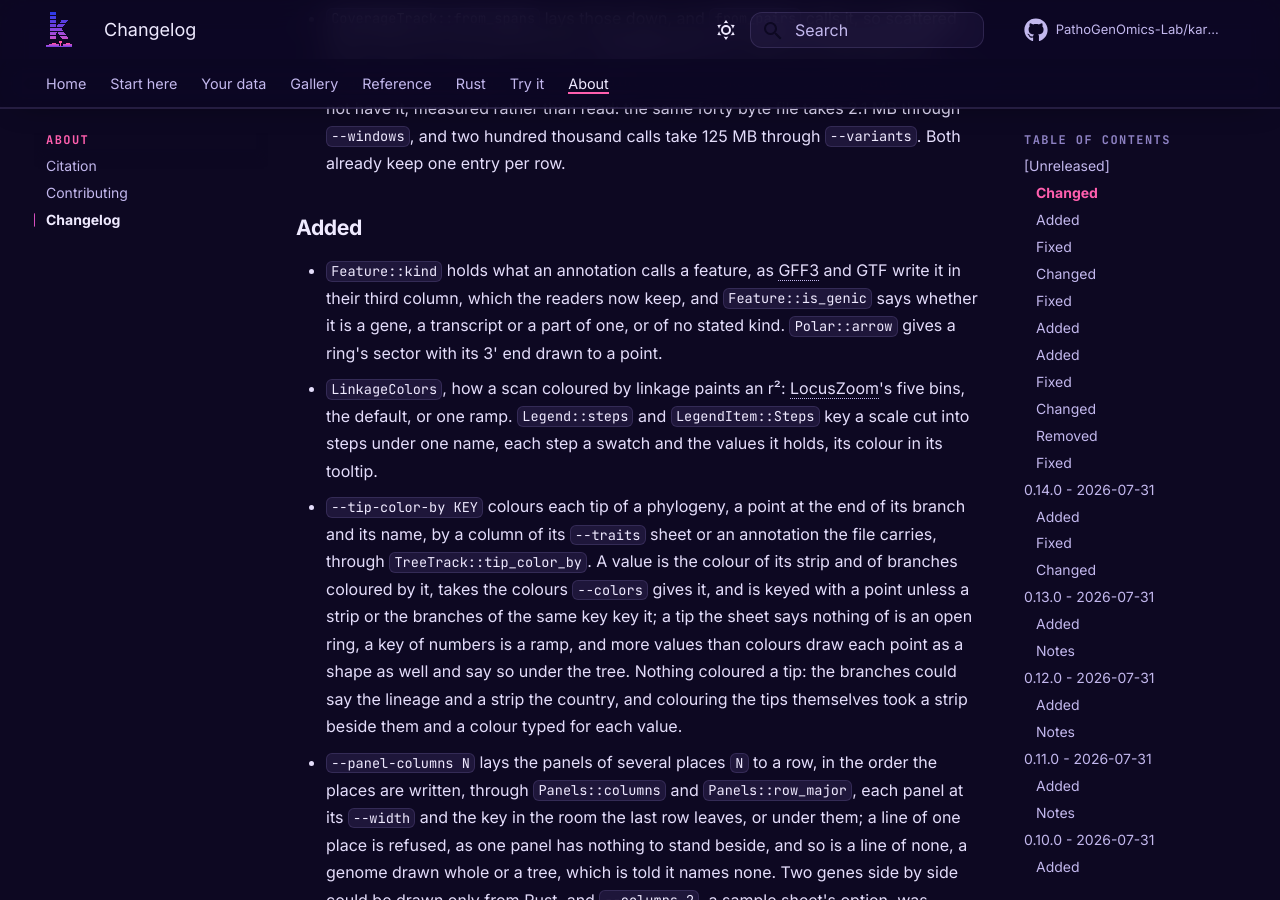
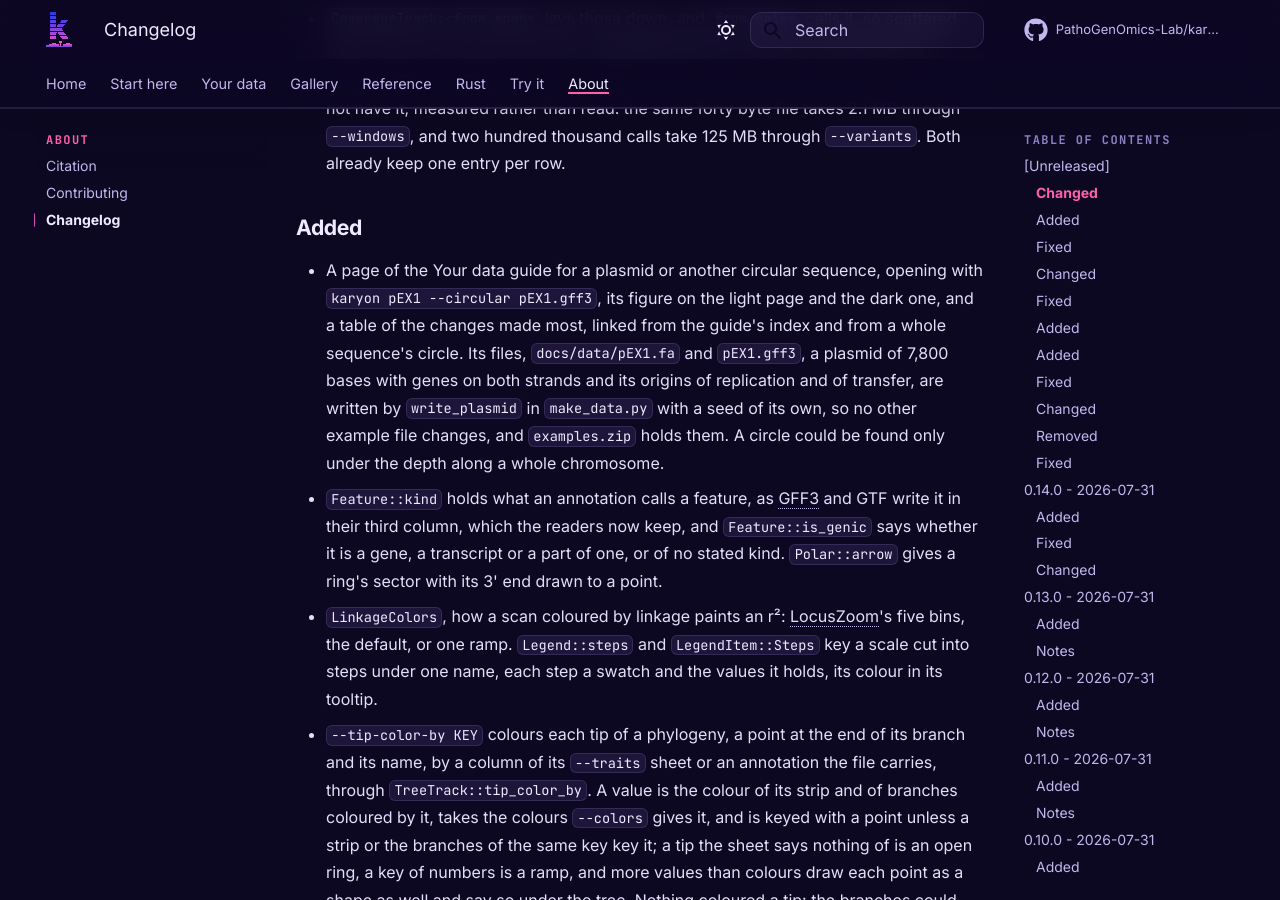
Before and after one commit to PathoGenOmics-Lab/karyon, an MkDocs documentation site: the page built from docs/about/changelog.md, in a window 1280 px wide and 900 px high, scrolled down 12824 px. Built offline with MkDocs 1.6.1 and Material for MkDocs 9.7.7, drawn with Linux system fonts in a browser that asks for light colours; comment, search, counter and statistics services are not loaded.

Commit message:
Give a plasmid or circular genome a page of its own in Your data
The page opens with karyon pEX1 --circular pEX1.gff3, draws its figure on both pages and lists the changes made most, each a command that was run, and the guide's index, its navigation and a whole sequence's circle link to it. Its plasmid, a FASTA and a GFF3 with genes on both strands and two origins, is written by a function of make_data.py with a seed of its own, so no other example file changes, and examples.zip holds it.

```diff
--- a/CHANGELOG.md
+++ b/CHANGELOG.md
@@ -503,6 +503,15 @@
 
 ### Added
 
+- A page of the Your data guide for a plasmid or another circular sequence,
+  opening with `karyon pEX1 --circular pEX1.gff3`, its figure on the light
+  page and the dark one, and a table of the changes made most, linked from
+  the guide's index and from a whole sequence's circle. Its files,
+  `docs/data/pEX1.fa` and `pEX1.gff3`, a plasmid of 7,800 bases with genes on
+  both strands and its origins of replication and of transfer, are written by
+  `write_plasmid` in `make_data.py` with a seed of its own, so no other
+  example file changes, and `examples.zip` holds them. A circle could be
+  found only under the depth along a whole chromosome.
 - `Feature::kind` holds what an annotation calls a feature, as GFF3 and GTF
   write it in their third column, which the readers now keep, and
   `Feature::is_genic` says whether it is a gene, a transcript or a part of
--- a/mkdocs.yml
+++ b/mkdocs.yml
@@ -169,6 +169,7 @@
       - An alignment and its tree: your-data/alignment.md
       - Two assemblies: your-data/assemblies.md
       - A whole sequence: your-data/genome.md
+      - A plasmid or circular genome: your-data/plasmid.md
       - A heatmap of many samples: your-data/samples.md
       - Genotypes of many samples: your-data/genotypes.md
       - Pairs of positions: your-data/pairs.md
```
Also changed, not shown: docs/data/make_data.py (+47 -1 lines), docs/your-data/genome.md (+2 -1 lines), docs/your-data/index.md (+5 -0 lines), docs/your-data/plasmid.md (added, +51 -0 lines), docs/assets/start/plasmid-dark.svg (added), docs/assets/start/plasmid.svg (added), 4 other files.
